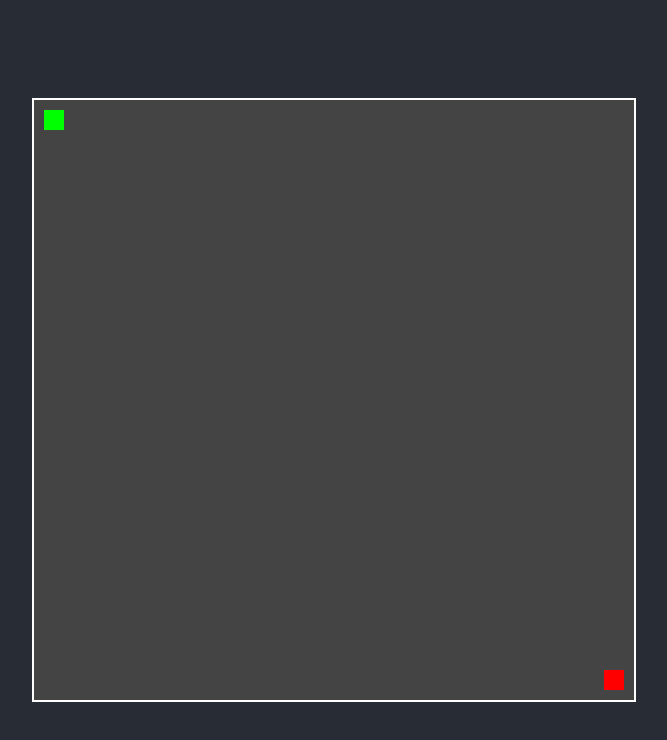
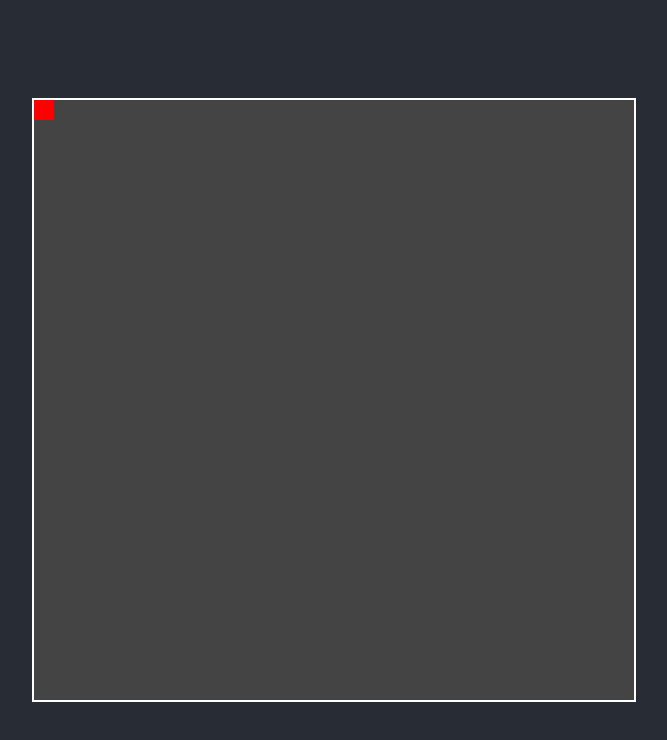
Before and after one commit to ansh3108/maze-game-js, a plain HTML site: page index.html in a window 1280 px wide. Shown: the whole page, without its empty margins (306-973 px from the left). Drawn offline with Linux system fonts and the light colour scheme.

Commit message:
Update style.css

```diff
--- a/style.css
+++ b/style.css
@@ -10,9 +10,8 @@ body
     font-family: Arial, sans-serif;
 }
 
-
 #gameContainer
-{
+ {
     position: relative;
     width: 600px;
     height: 600px;
@@ -27,22 +26,15 @@ body
     height: 20px;
 }
 
-
 #player
  {
     background-color: lime;
-    top: 10px;
-    left: 10px;
 }
-
 
 #goal
 {
     background-color: red;
-    bottom: 10px;
-    right: 10px;
 }
-
 
 .obstacle
 {
```
